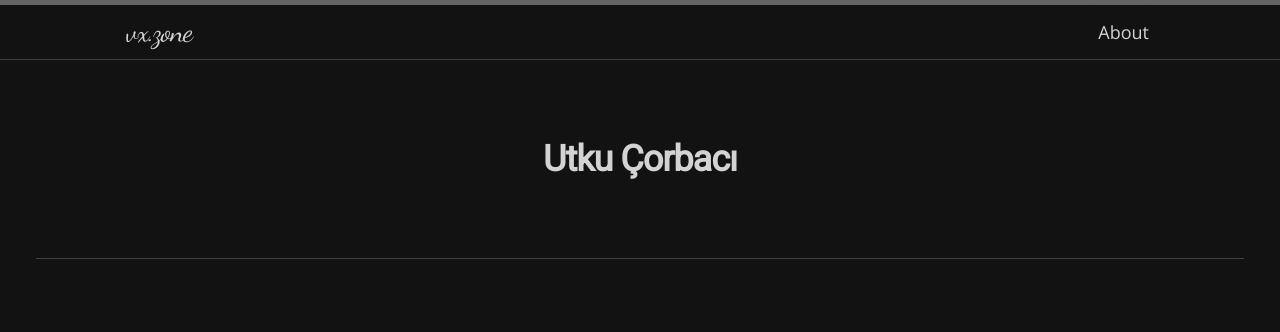
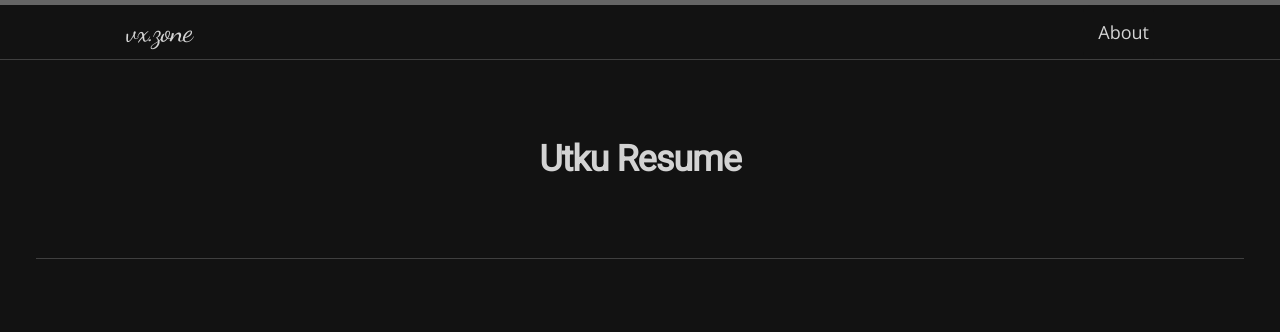
Before and after one commit to vx-zone/vx-zone.github.io, a Jekyll site: the page built from utku.md, in a window 1280 px wide. Shown: the top 332 px of the page. Built offline with Jekyll 4.4.1, drawn with Linux system fonts in a browser that asks for light colours; nearby versions of some CDN libraries; some web fonts are replaced; our own code applies the rules of GitHub Pages for plain Markdown files.

Commit message:
Update utku.md

```diff
--- a/utku.md
+++ b/utku.md
@@ -1,3 +1,9 @@
+---
+layout: page
+title: Utku Resume
+permalink: /utku/
+---
+
 # **Utku Çorbacı**
 
 _Physicist, malware analyzer, reverse engineer_
```
